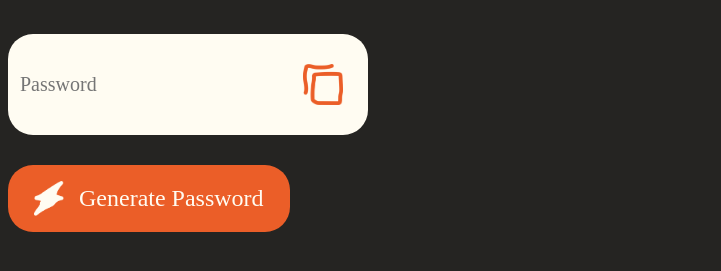
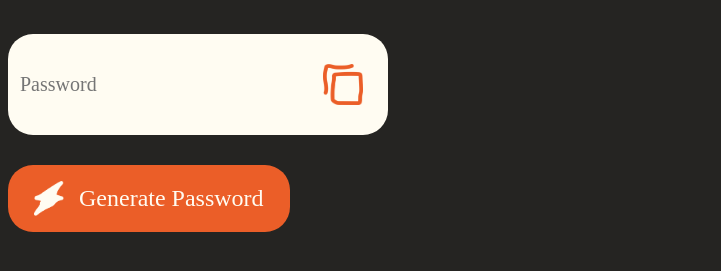
Before and after one commit to aristotle34/Random-Password-Generator, a plain HTML site: page index.html in a window 1280 px wide. Shown: the part 103-374 px from the top of the page, without its empty margins (0-721 px from the left). Drawn offline with Linux system fonts and the light colour scheme; a web font is replaced by a local one.

Commit message:
Update style.css

```diff
--- a/style.css
+++ b/style.css
@@ -10,7 +10,7 @@ body {
     margin-left: 0px;
 }
 .display {
-    width: 340px;
+    width: 360px;
     margin-top: 0px;
     margin-bottom: 30px;
     background: #FFFCF2;
```
